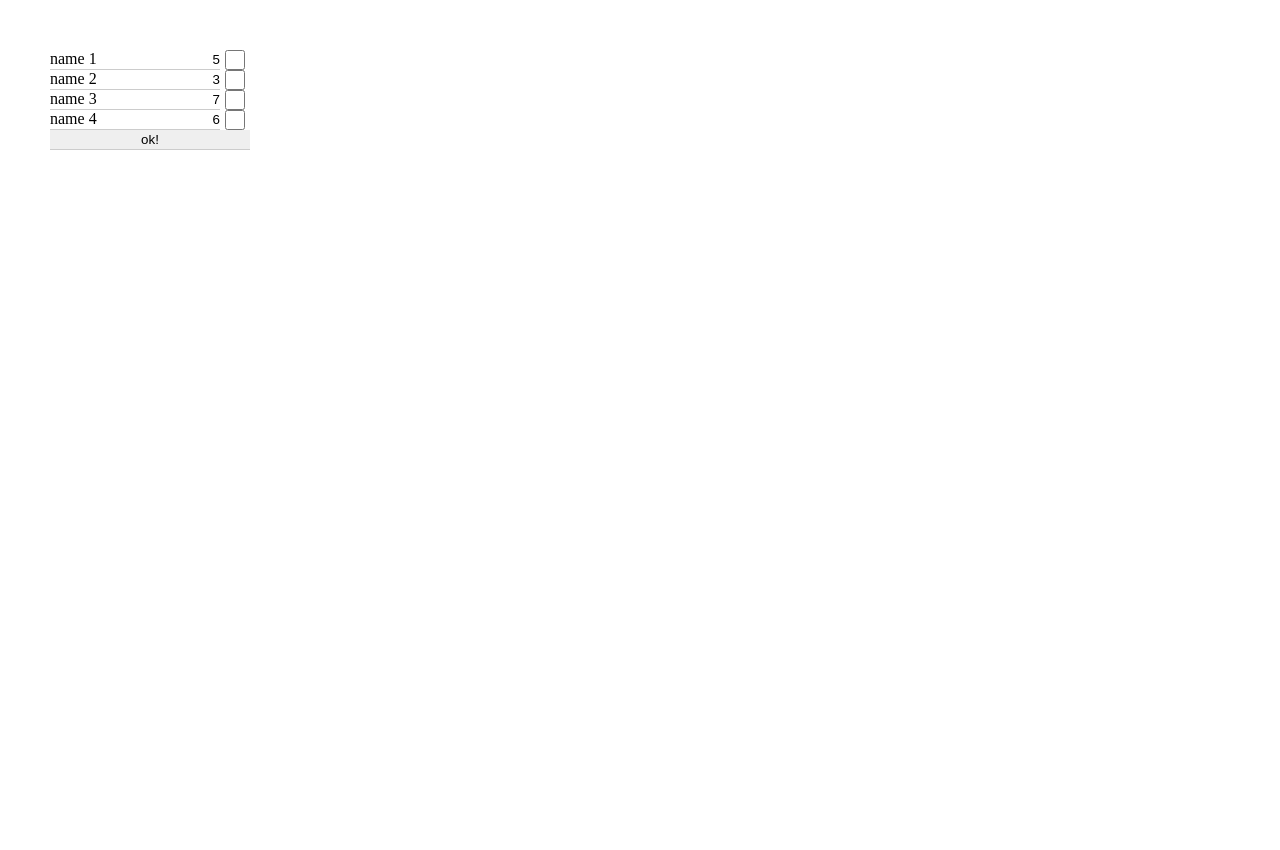
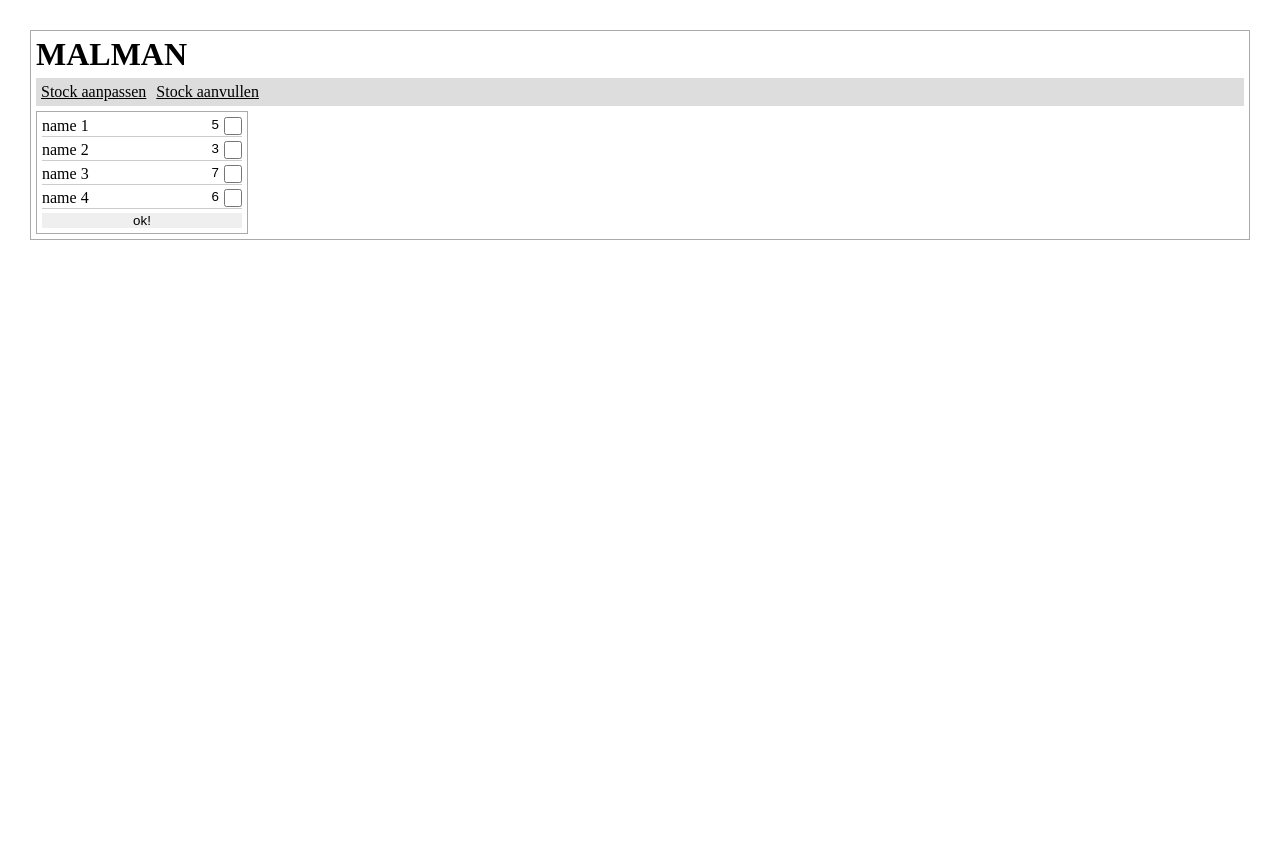
Before and after one commit to voidwarranties/MALMan, a Flask app: page /aanvullen in a window 1280 px wide. After the commit the page ends 240 px from the top, so only its background shows below. Run offline with Flask 2, Linux system fonts and the light colour scheme.

Commit message:
improved HTML & Css

```diff
--- a/static/style.css
+++ b/static/style.css
@@ -3,37 +3,77 @@
 	margin: 0;
 	padding: 0;
 	border: 0;
+	color: #000;
+	list-style: none;
 	}
+.cf:before,.cf:after {
+    content: " ";
+    display: table;
+    height: 0;
+	overflow: hidden;
+}
+.cf:after {
+    clear: both;
+}
+
+/*Laying out the big blocks*/
+#wrapper {
+	margin: 30px;
+	border: 1px solid #AAA;
+}
+#wrapper > * {
+	margin: 5px;
+}
+
+/*menu*/
+#menu {
+	list-style: none;
+	background-color: #DDD;
+}
+#menu li {
+	float: left;
+	margin: 5px;
+}
+
+/*messages*/
+#confirmation {
+	background-color: 99FF99;
+}
+
+/*forms*/
 form {
 	width: 200px;
-	margin: 50px;
+	border: 1px solid #AAA;
+	padding: 5px;
 }
-form * {
+form li {
 	border-bottom: 1px solid #CCC;
-	box-sizing: border-box;
-	height: 20px;
+	padding-bottom: 1px;
+	margin-bottom: 4px;
 }
 label {
-	width: 70%;
+	width: 100px;
 	float:left;
-	clear: both;
 	}
 input {
-	width: 30%;
 	float: right;
 	text-align: right;
+	margin-left: 5px;
 	}
-#stock_aanvullen input {
-	width: 15%;
-	}
+input[type="text"] {
+	width:40px;
+}
+input[type="checkbox"] {
+	width: 18px;
+	height: 18px;
+}
+input[type="submit"] {
+	width: 100%;
+	text-align: center;
+}
 input:focus {
 	background-color: #DDD;
-	}
-input[type="submit"] {
-	clear: left;
-	width: 100% !important;
-	text-align: center;
-	}
+}
 .error {
 	background-color: #FAA;
 }
--- a/templates/stock_aanvullen.html
+++ b/templates/stock_aanvullen.html
@@ -1,18 +1,29 @@
 <html>
 	<head>
-		<title>MALman -- Stock aanvullen</title>
+		<title>MALman</title>
 		<link rel="stylesheet" type="text/css" href="{{ url_for('static', filename='style.css') }}" />
 		<link rel="shortcut icon" type="image/x-icon" href="{{ url_for('static', filename='favicon.ico') }}">
 	</head>
 	<body>
-		{{ bericht }}
-		<form id="stock_aanvullen" method="post">
+		<div id="wrapper">
+			<h1>MALMAN</h1>
+			<ul id="menu" class="cf">
+				<li><a href="controleren">Stock aanpassen</a></li>
+				<li><a href="aanvullen">Stock aanvullen</a></li>
+			</ul>
+			<div id="confirmation">{{ bericht }}</div>
+			<form id="stock_aanvullen" method="post" class="cf">
+				<ul>
 {% for entry in lijst %}
+					<li class="cf">
 						<label>{{ entry.name }}</label>
 						<input type="checkbox" value="{{ entry.id }}" name="check[]" />
 						<input type="text" value="{{ entry.aantal }}" name="amount_{{ entry.id }}" />
+					</li>
 {% endfor %}
 				<input type="submit" name="stock_aanvullen" value="ok!" />
+				<ul>
 			</form>
+		</div>
 	</body>
 </html>
```
Also changed, not shown: templates/stock_aanpassen.html (+15 -4 lines). Lines whose indentation alone changed are shown as unchanged.
